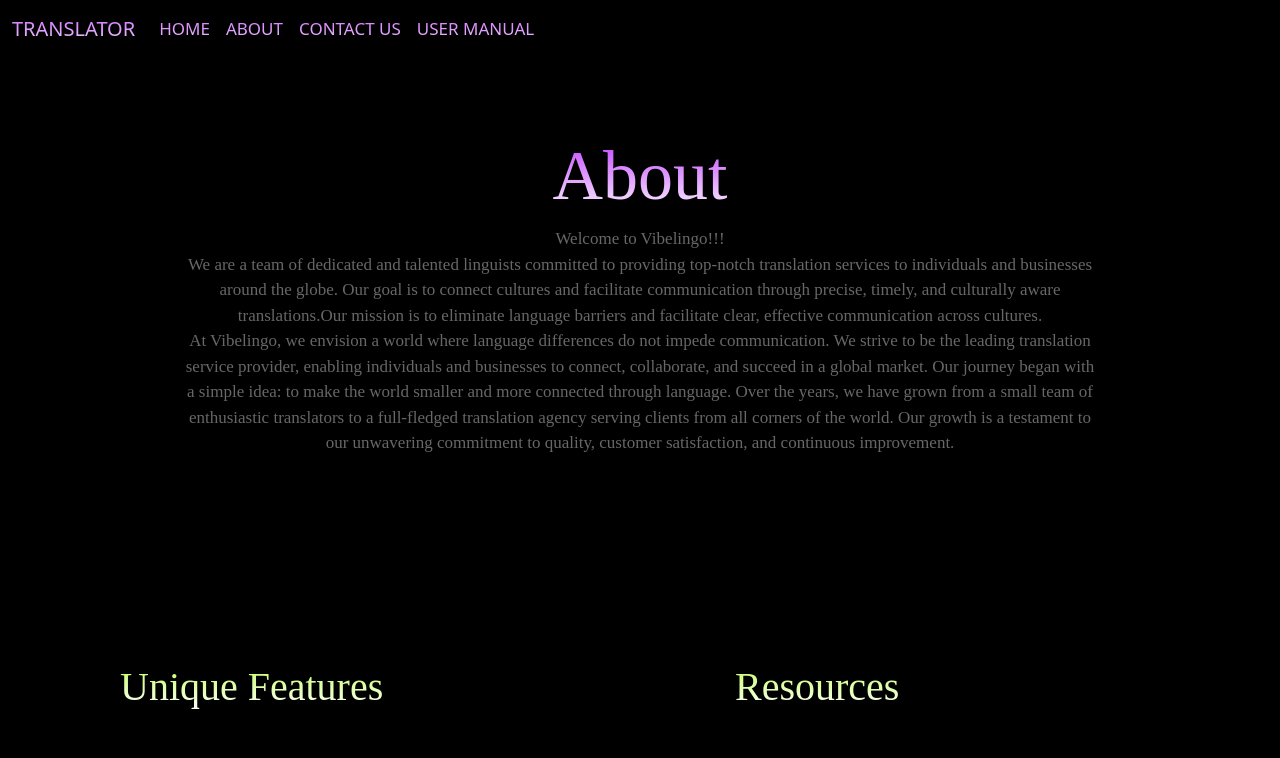
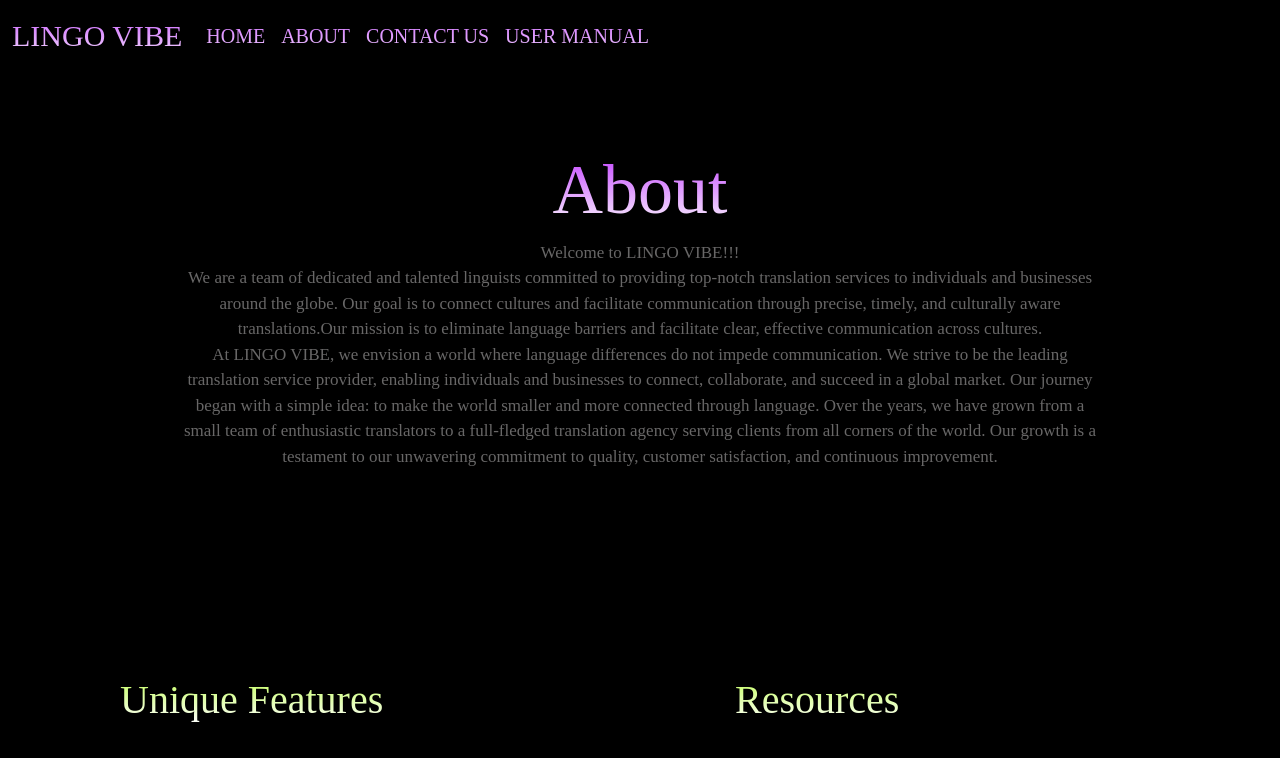
Before and after one commit to Meghs21/Hackathon_Translator, a website: page tempelates/about.hbs in a window 1280 px wide. Shown: the top 758 px of the page. Drawn offline with nearby package versions, Linux system fonts and the light colour scheme; files that its build step writes are made by us from their sources.

Commit message:
Update about.hbs

```diff
--- a/tempelates/about.hbs
+++ b/tempelates/about.hbs
@@ -6,11 +6,20 @@
     <title>About</title>
     <link href="https://cdn.jsdelivr.net/npm/bootstrap@5.3.3/dist/css/bootstrap.min.css" rel="stylesheet" integrity="sha384-QWTKZyjpPEjISv5WaRU9OFeRpok6YctnYmDr5pNlyT2bRjXh0JMhjY6hW+ALEwIH" crossorigin="anonymous">
     <link rel="stylesheet" href="css/about.css">
+    <style>
+      .main{
+        font-size: 30px;
+      }
+      .nav-link{
+        font-size: 20px;
+        font-family: 'Poppins';
+      }
+    </style>
   </head>
   <body>
  <nav class="navbar navbar-expand-lg bg-body-tertiary">
         <div class="container-fluid">
-          <a class="navbar-brand" href="#">TRANSLATOR</a>
+          <a class="navbar-brand main" href="#" style="font-family: 'POPPINS';">LINGO VIBE</a>
           <button class="navbar-toggler" type="button" data-bs-toggle="collapse" data-bs-target="#navbarSupportedContent" aria-controls="navbarSupportedContent" aria-expanded="false" aria-label="Toggle navigation">
             <span class="navbar-toggler-icon"></span>
           </button>
@@ -37,9 +46,9 @@
       <br>
       <div class="container hidden upper">
         <h1>About</h1>
-        <p>Welcome to Vibelingo!!!<br>
+        <p>Welcome to LINGO VIBE!!!<br>
           We are a team of dedicated and talented linguists committed to providing top-notch translation services to individuals and businesses around the globe. Our goal is to connect cultures and facilitate communication through precise, timely, and culturally aware translations.Our mission is to eliminate language barriers and facilitate clear, effective communication across cultures. <br>
-           At Vibelingo, we  envision a world where language differences do not impede communication. We strive to be the leading translation service provider, enabling individuals and businesses to connect, collaborate, and succeed in a global market.
+           At LINGO VIBE, we  envision a world where language differences do not impede communication. We strive to be the leading translation service provider, enabling individuals and businesses to connect, collaborate, and succeed in a global market.
            Our journey began with a simple idea: to make the world smaller and more connected through language. Over the years, we have grown from a small team of enthusiastic translators to a full-fledged translation agency serving clients from all corners of the world. Our growth is a testament to our unwavering commitment to quality, customer satisfaction, and continuous improvement.
            <br>
            </p>
@@ -67,7 +76,7 @@
 
             Whether you're a first-time user or a seasoned professional, our resources are here to support you in navigating the world of speech translation and language services.
             We also have a user manual from which we can refer to certain components for your learning process.
-            At Vibelingo, we provide a comprehensive range of resources designed to support and enrich your experience. Whether you're looking for information, tools, or support, we’ve got you covered.
+            At LINGO VIBE, we provide a comprehensive range of resources designed to support and enrich your experience. Whether you're looking for information, tools, or support, we’ve got you covered.
 
             </p>
           </div>
```
